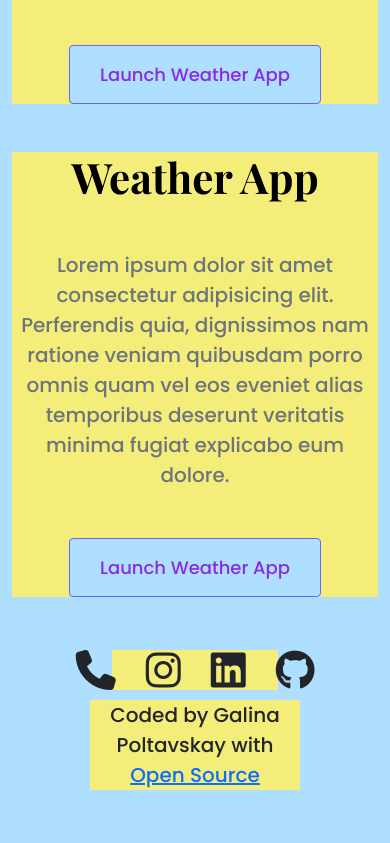
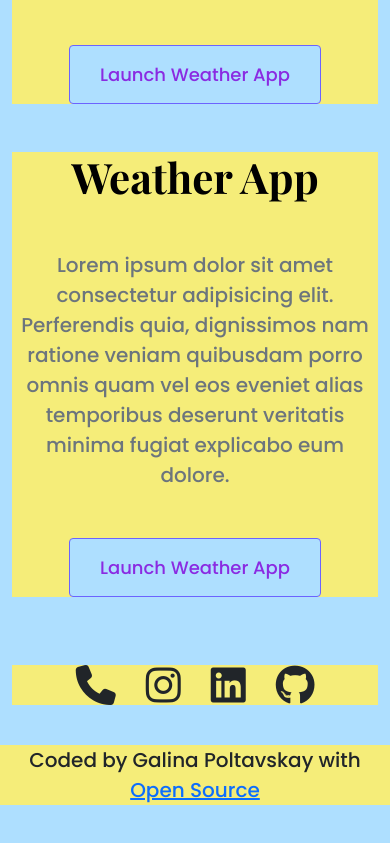
Before and after one commit to Poltavskay/portfolio-project, a plain HTML site: page index.html in a window 390 px wide. Shown: the part 1388-2231 px from the top of the page. Drawn offline with nearby package versions, Linux system fonts and the light colour scheme.

Commit message:
Fixed CSS file

```diff
--- a/styles/porfolio.css
+++ b/styles/porfolio.css
@@ -8,6 +8,7 @@
 body {
     font-family: var(--default-font-family);
     background-color: var(--secondary-color);
+
 }
 
 h1,
@@ -134,22 +135,25 @@ p {
   }
 
   .hero {
-
     padding: 80px 20px;
   }
+
   .project-desciption {
     padding: 0;
     text-align: center;
   }
 
   .social-icons {
-  flex: 1 0 auto;
-  text-align: center;
-  margin: 5px 100px;
+    display: flex;
+    justify-content: center;
+    gap: 30px;
+    font-size: 40px;
+    margin: 20px auto;
+    background-color: #f5ed79;
   }
 
   .footer-content {
-    margin: 5px 90px;
+    text-align: center;
+    margin: 20px auto;
   }
-
 }
```
Lines whose indentation alone changed are shown as unchanged.
